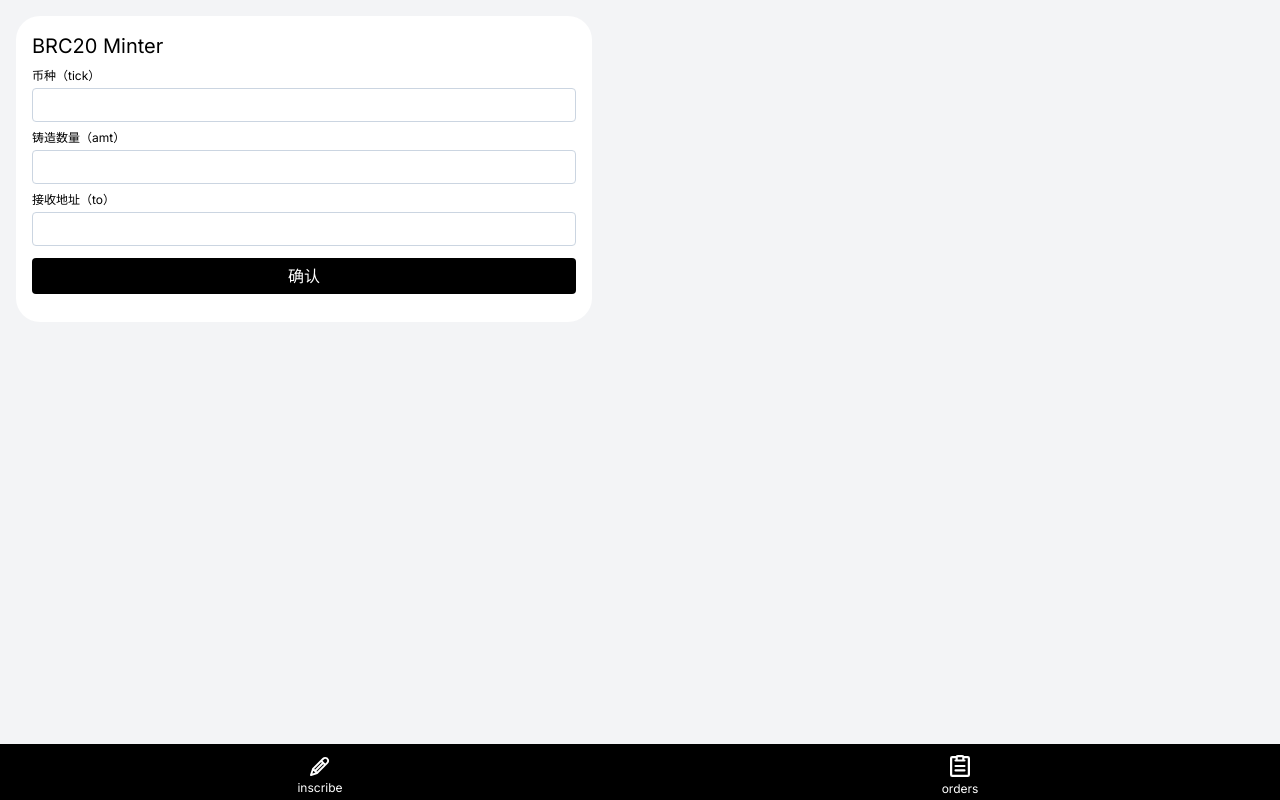
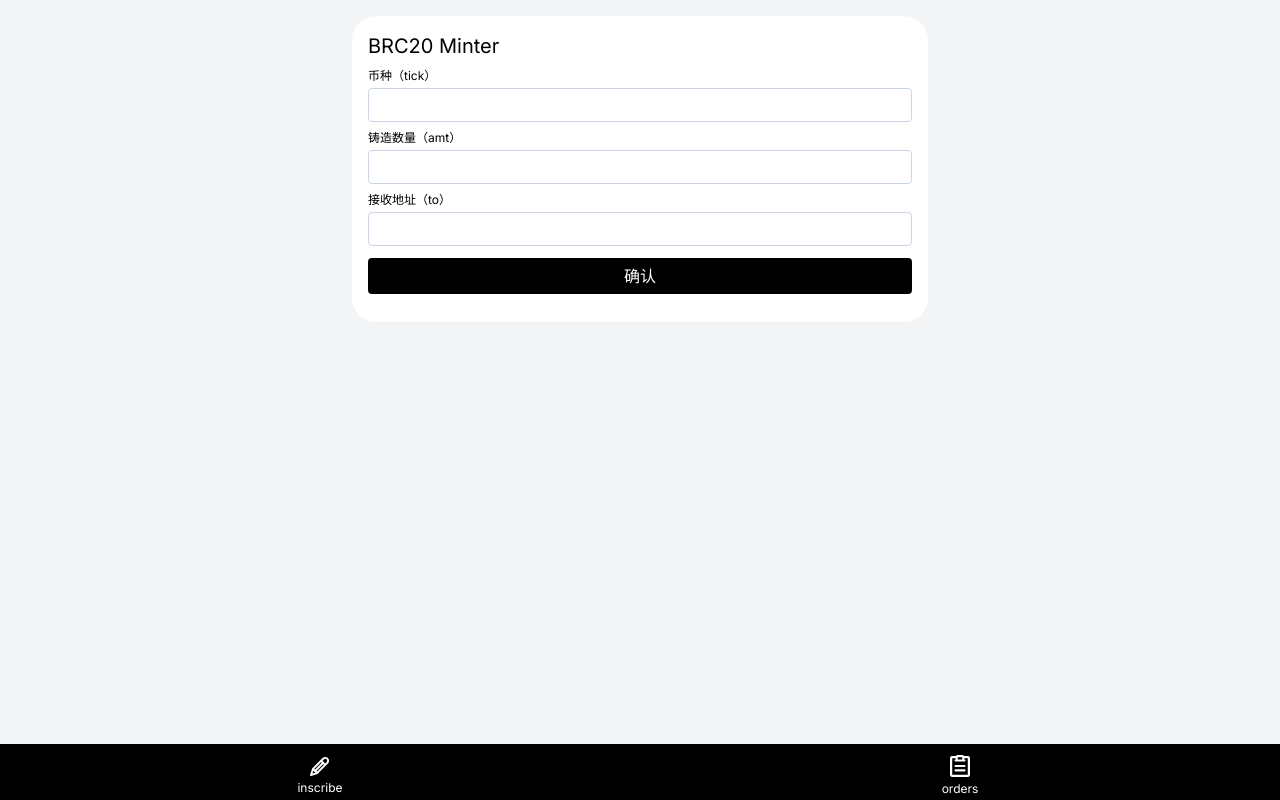
Before and after one commit to btcguru77/1, a Next.js app: page / in a window 1280 px wide. Built offline with nearby package versions, Linux system fonts and the light colour scheme.

Commit message:
fix: bug

```diff
--- a/src/components/Brc20Minter/index.tsx
+++ b/src/components/Brc20Minter/index.tsx
@@ -39,7 +39,7 @@ const Brc20Minter = () => {
     }
   };
   return (
-    <div className="flex flex-col w-full items-center'/.">
+    <div className="flex flex-col w-full items-center">
       <div className="max-w-xl flex flex-col w-full bg-white p-4 rounded-3xl">
         <h2 className="text-xl">BRC20 Minter</h2>
         <div className="flex flex-col mt-2">
```
